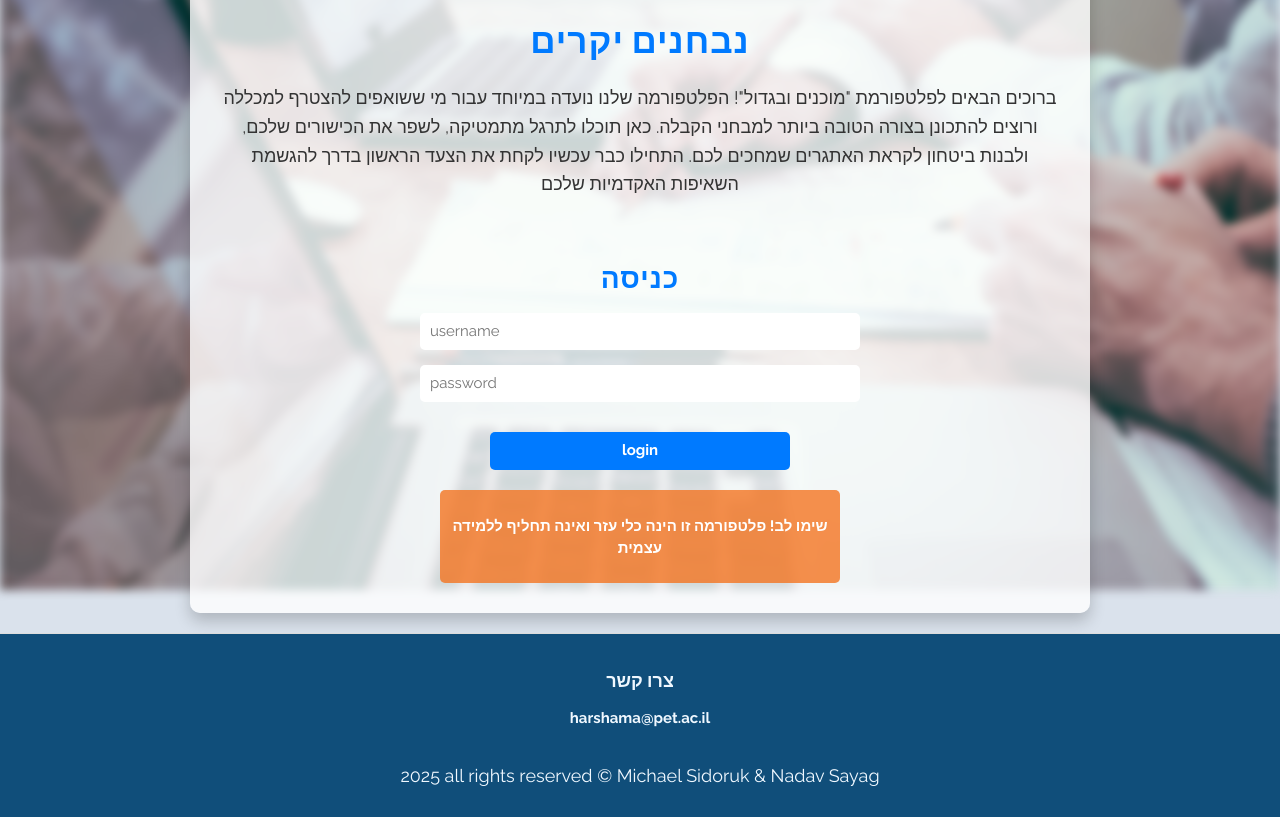
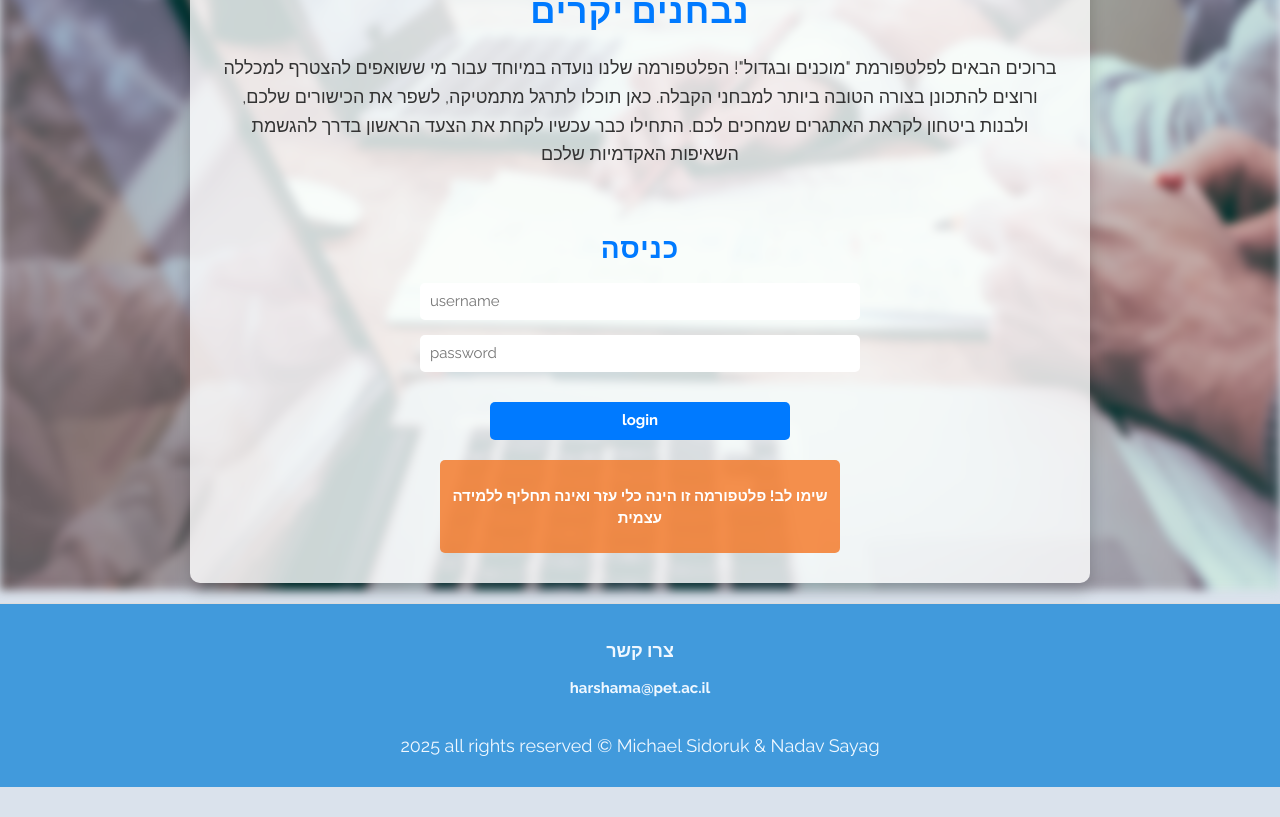
Before and after one commit to MishkaSid/FinalProject, a React (Vite) app in the folder Frontend/: page / in a window 1280 px wide. Shown: the part 210-1027 px from the top of the page. After the commit the page ends 997 px from the top, so only its background shows below. Built offline with nearby package versions, Linux system fonts and the light colour scheme.

Commit message:
fixing style

```diff
--- a/Frontend/package.json
+++ b/Frontend/package.json
@@ -13,6 +13,7 @@
     "@emotion/react": "^11.11.4",
     "@emotion/styled": "^11.11.0",
     "@mui/material": "^5.15.14",
+    "axios": "^1.9.0",
     "lucide-react": "^0.501.0",
     "normalize.css": "^8.0.1",
     "react": "^18.2.0",
--- a/Frontend/src/app/App.jsx
+++ b/Frontend/src/app/App.jsx
@@ -42,9 +42,9 @@ function App() {
               <Route path="/manager/permissions" element={<UserPermissions />} />
               <Route path="/manager/manageContent" element={<ManageContent />} />
               <Route path="/teacher" element={<TeacherDashboard />} />
-              <Route path="/teacher/manageContent" element={<TeacherDashboard />} />
+              <Route path="/teacher/manageContent" element={<ManageContent />} />
               <Route path="/student" element={<Student/>} />
-              <Route path ="*" element={<NotFound />} />
+              <Route path="*" element={<NotFound />} />
             </Routes>
         </main>
         <Footer />
--- a/Frontend/src/components/footer/footer.css
+++ b/Frontend/src/components/footer/footer.css
@@ -1,5 +1,5 @@
 footer {
-  background-color: var(--clr-footer);
+  background-color: rgba(0, 125, 214, 0.7);
   border-top: 1px solid #ddd;
   color: var(--clr-white);
   display: flex;
--- a/Frontend/src/pages/Login/login.module.css
+++ b/Frontend/src/pages/Login/login.module.css
@@ -11,7 +11,7 @@
   border-radius: 1rem;
   max-width: 900px;
   width: 90%;
-  margin-top: 5rem;
+  margin-top: 2rem;
   margin-left: auto;
   margin-right: auto;
   margin-bottom: 2rem;
--- a/Frontend/src/pages/manager/manageContent/ManageContent.jsx
+++ b/Frontend/src/pages/manager/manageContent/ManageContent.jsx
@@ -16,6 +16,7 @@ const mockData = [
  *
  * @returns {JSX.Element} The rendered ManageContent component.
  */
+
 export default function ManageContent() {
   const [search, setSearch] = useState("");
 
```
Also changed, not shown: 1 other file (tests, documents, lock files or other folders).
